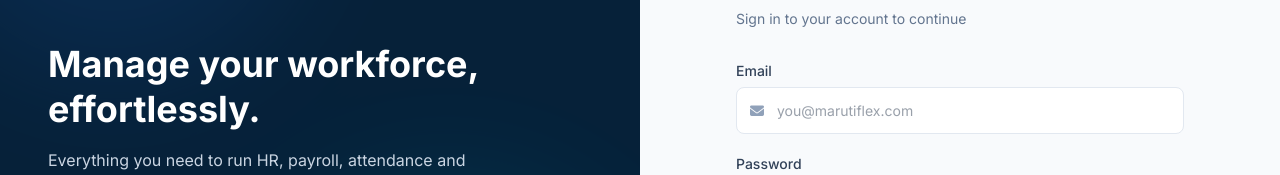
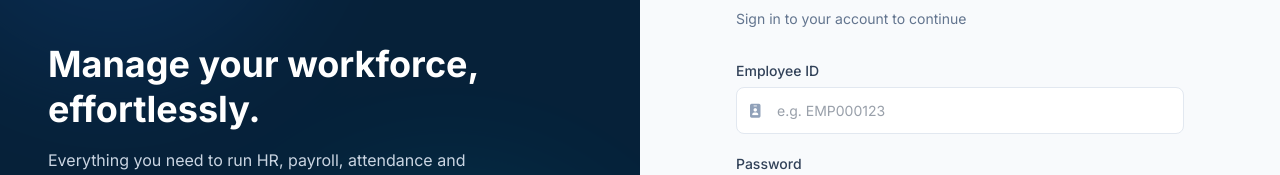
Before and after one commit to PrarthanaMF/HRMS, a React (Vite) app: page /login in a window 1280 px wide. Shown: the part 229-404 px from the top of the page. Built offline with nearby package versions, Linux system fonts and the light colour scheme; no server answers.

Commit message:
Login with employee ID instead of email
The backend now signs people in by employee ID (EMP000123). The field is plain text;
logins with no employee record (e.g. a super admin) can still type their email there.

```diff
--- a/src/Pages/Login.jsx
+++ b/src/Pages/Login.jsx
@@ -8,7 +8,7 @@ import logo from '../assets/logo.png'
 const Login = () => {
   const dispatch = useDispatch()
   const navigate = useNavigate()
-  const [email, setEmail] = useState('')
+  const [loginId, setLoginId] = useState('')
   const [password, setPassword] = useState('')
   const [error, setError] = useState('')
   const [showPassword, setShowPassword] = useState(false)
@@ -18,18 +18,18 @@ const Login = () => {
     e.preventDefault()
     setError('')
 
-    if (!email.trim() || !password) {
-      setError('Please enter both email and password')
+    if (!loginId.trim() || !password) {
+      setError('Please enter both employee ID and password')
       return
     }
 
     setSubmitting(true)
     try {
       // The server sets the login cookie; we keep only who is signed in
-      dispatch(updateAuth(await login(email.trim(), password)))
+      dispatch(updateAuth(await login(loginId.trim(), password)))
       navigate('/')
     } catch (err) {
-      // e.g. "Invalid email or password", "Account is inactive", too many attempts
+      // e.g. "Invalid employee ID or password", "Account is inactive", too many attempts
       setError(err.message)
     } finally {
       setSubmitting(false)
@@ -93,17 +93,19 @@ const Login = () => {
 
           <form onSubmit={handleSubmit} className='space-y-5'>
 
-            {/* Email */}
+            {/* Employee ID (admins without an employee record type their email here) */}
             <div>
-              <label className='block text-sm font-medium text-slate-700 mb-1.5'>Email</label>
+              <label className='block text-sm font-medium text-slate-700 mb-1.5'>Employee ID</label>
               <div className='relative'>
-                <i className="fa-solid fa-envelope absolute left-3.5 top-1/2 -translate-y-1/2 text-slate-400 text-sm"></i>
+                <i className="fa-solid fa-id-badge absolute left-3.5 top-1/2 -translate-y-1/2 text-slate-400 text-sm"></i>
                 <input
-                  type="email"
+                  type="text"
                   autoComplete="username"
-                  value={email}
-                  onChange={(e) => setEmail(e.target.value)}
-                  placeholder='you@marutiflex.com'
+                  autoCapitalize="characters"
+                  spellCheck={false}
+                  value={loginId}
+                  onChange={(e) => setLoginId(e.target.value)}
+                  placeholder='e.g. EMP000123'
                   className='w-full pl-10 pr-4 py-3 bg-white border border-slate-200 rounded-lg text-sm outline-none focus:border-[#062139] focus:ring-4 focus:ring-slate-100 transition'
                 />
               </div>
--- a/src/api/auth.js
+++ b/src/api/auth.js
@@ -22,7 +22,8 @@ export const toSessionUser = (user) => {
   };
 };
 
-export const login = async (email, password) => toSessionUser((await api.post("/auth/login", { email, password })).user);
+// Sign in with the employee ID (EMP000123); logins with no employee record (e.g. a super admin) use their email
+export const login = async (employeeId, password) => toSessionUser((await api.post("/auth/login", { employeeId, password })).user);
 
 export const fetchCurrentUser = async () => toSessionUser(await api.get("/auth/me"));
 
```
